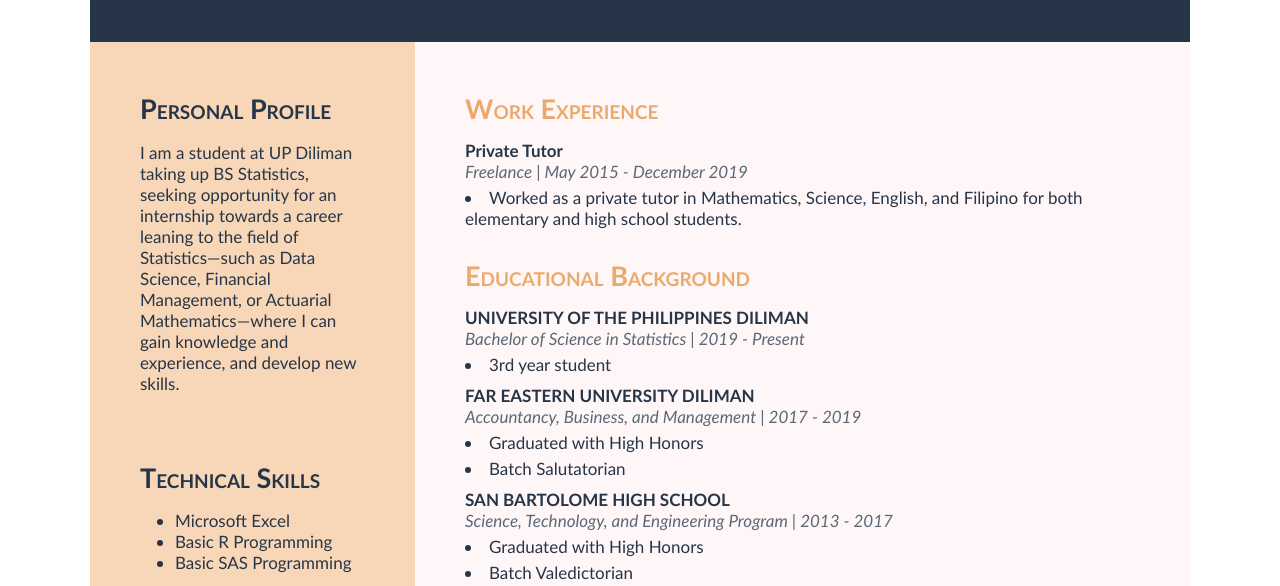
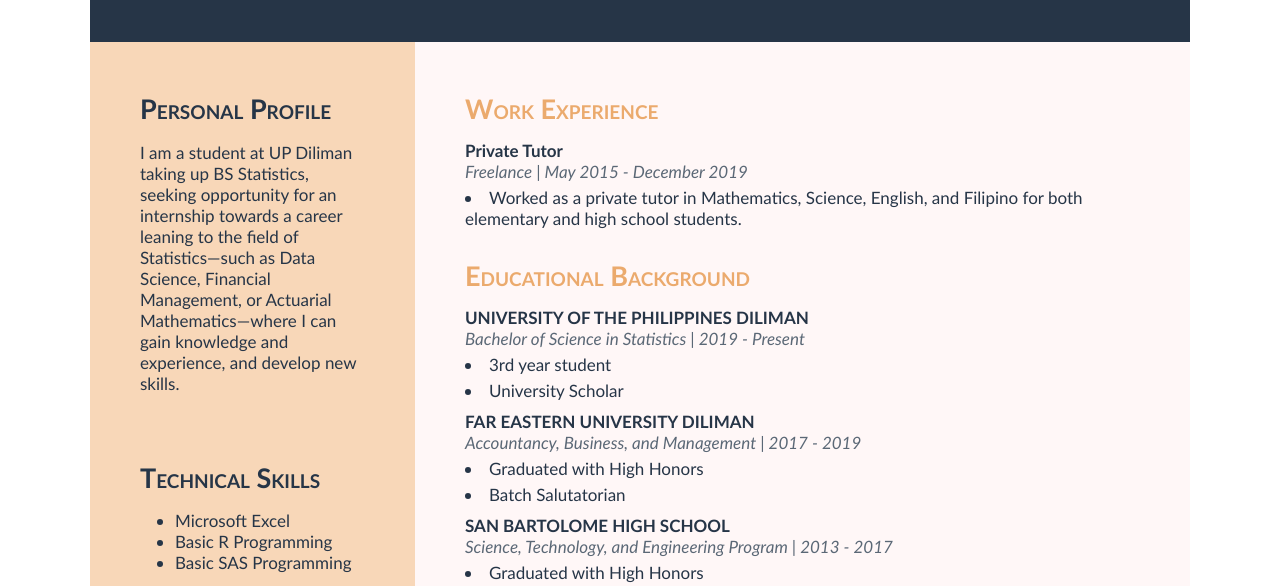
Before and after one commit to gdabubo/resume-2021, a plain HTML site: page index.html in a window 1280 px wide. Shown: the part 166-752 px from the top of the page. Drawn offline with Linux system fonts and the light colour scheme.

Commit message:
Update index.html

```diff
--- a/index.html
+++ b/index.html
@@ -79,6 +79,7 @@
 					<h3> UNIVERSITY OF THE PHILIPPINES DILIMAN </h3>
 					<p> Bachelor of Science in Statistics | 2019 - Present </p>
 					<li> 3rd year student </li>
+					<li> University Scholar </li>
 
 					<h3> FAR EASTERN UNIVERSITY DILIMAN </h3>
 					<p> Accountancy, Business, and Management | 2017 - 2019 </p>
```
